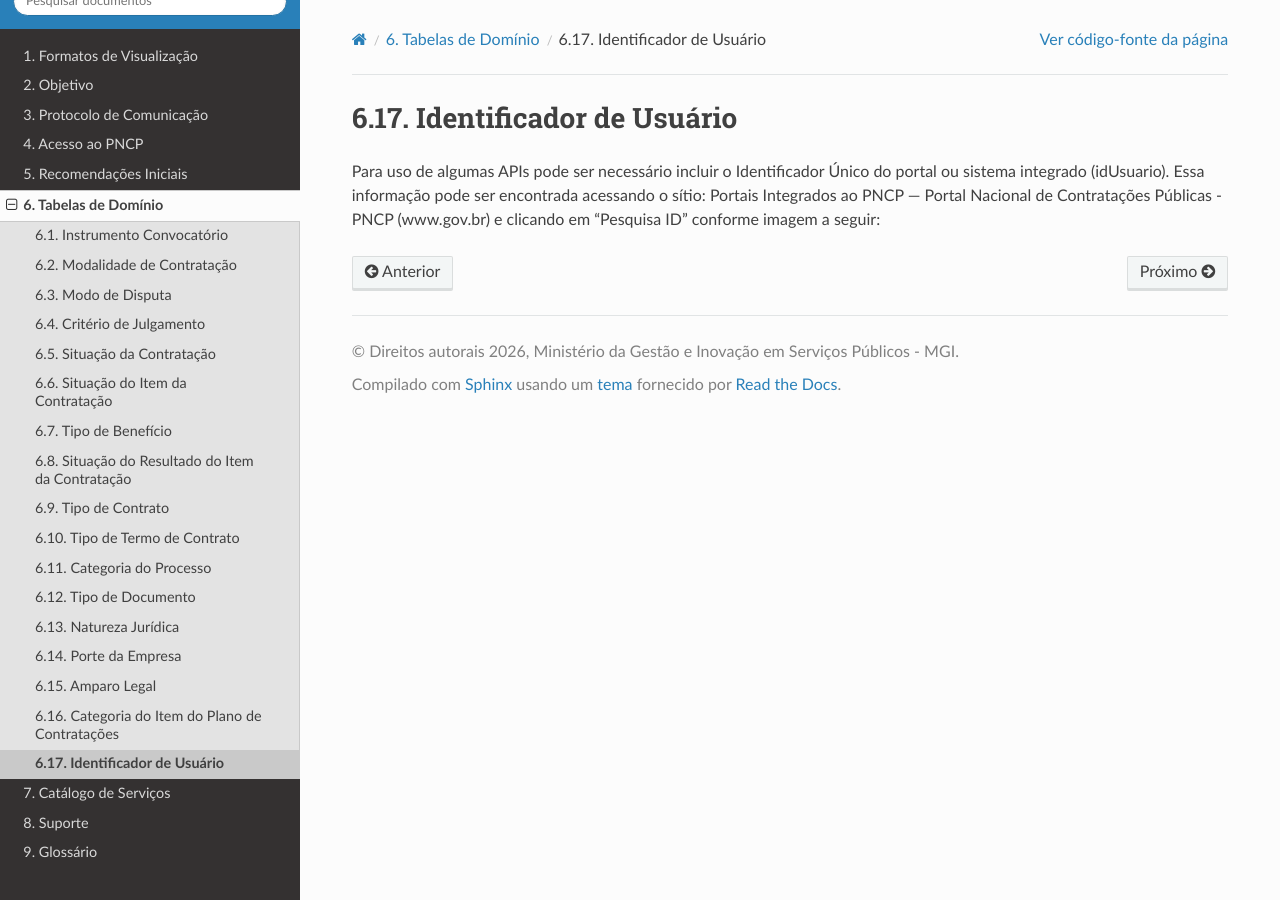
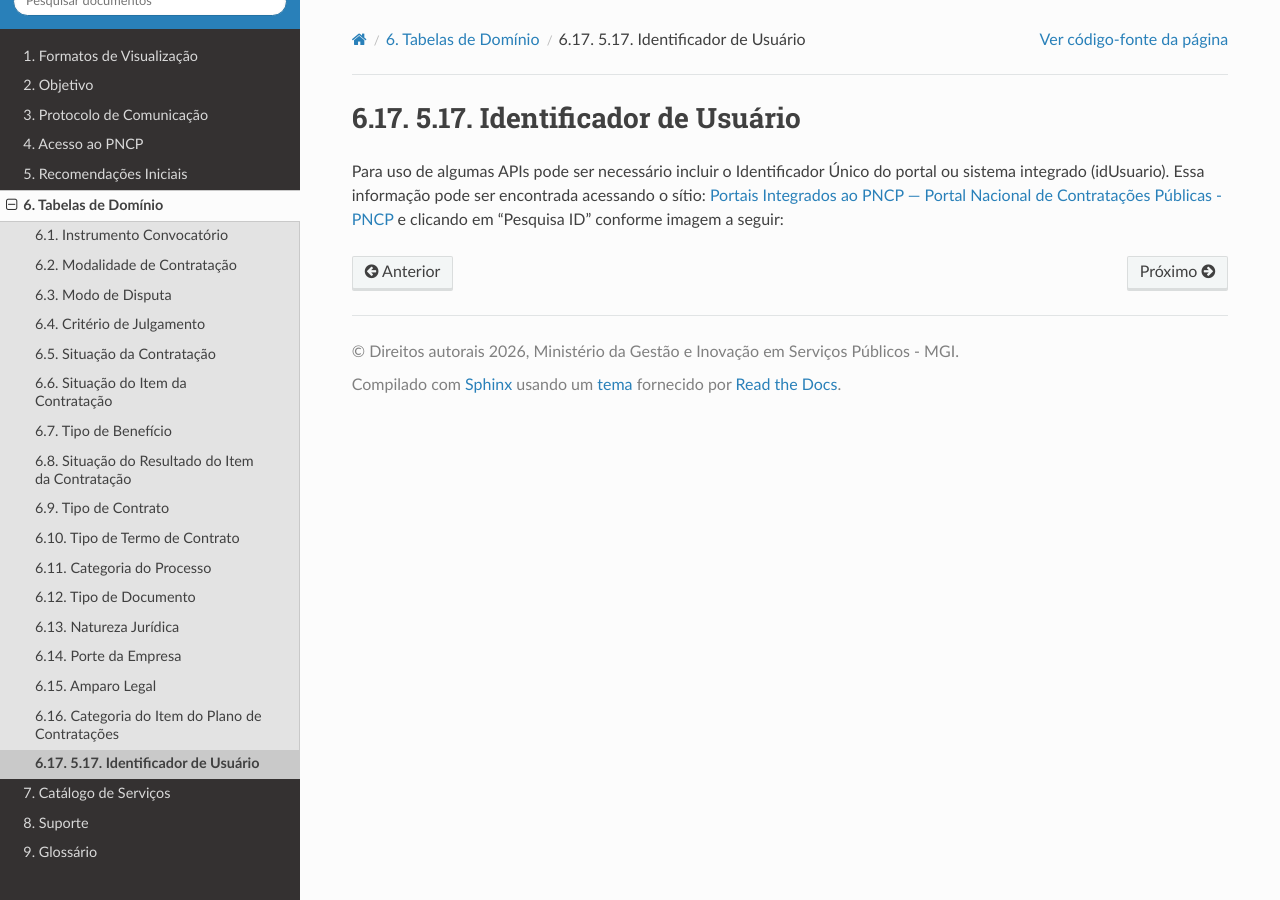
Before and after one commit to sofiaestrelab/Manual-de-Consulta-do-PNCP, a Sphinx documentation site: the page built from docs/source/tabelas_de_dominio/identificador_de_usuario.rst, in a window 1280 px wide. Built offline with Sphinx 7.4.7 and the Read the Docs theme 3.1.0, drawn with Linux system fonts in a browser that asks for light colours; pages that are not in the unit, such as notebooks, are missing from menus.

Commit message:
Update user identifier documentation formatting

```diff
--- a/docs/source/tabelas_de_dominio/identificador_de_usuario.rst
+++ b/docs/source/tabelas_de_dominio/identificador_de_usuario.rst
@@ -1,7 +1,9 @@
-Identificador de Usuário
--------------------------
+5.17. Identificador de Usuário
+~~~~~~~~~~~~~~~~~~~~~~~~~~~~~~
 
 Para uso de algumas APIs pode ser necessário incluir o Identificador Único do
 portal ou sistema integrado (idUsuario). Essa informação pode ser encontrada acessando o
-sítio: Portais Integrados ao PNCP — Portal Nacional de Contratações Públicas - PNCP
-(www.gov.br) e clicando em "Pesquisa ID" conforme imagem a seguir:
+sítio: `Portais Integrados ao PNCP — Portal Nacional de Contratações Públicas - PNCP`_
+e clicando em “Pesquisa ID” conforme imagem a seguir:
+
+.. _Portais Integrados ao PNCP — Portal Nacional de Contratações Públicas - PNCP: https://www.gov.br/pncp/pt-br/portais-integrados-ao-pncp
```
